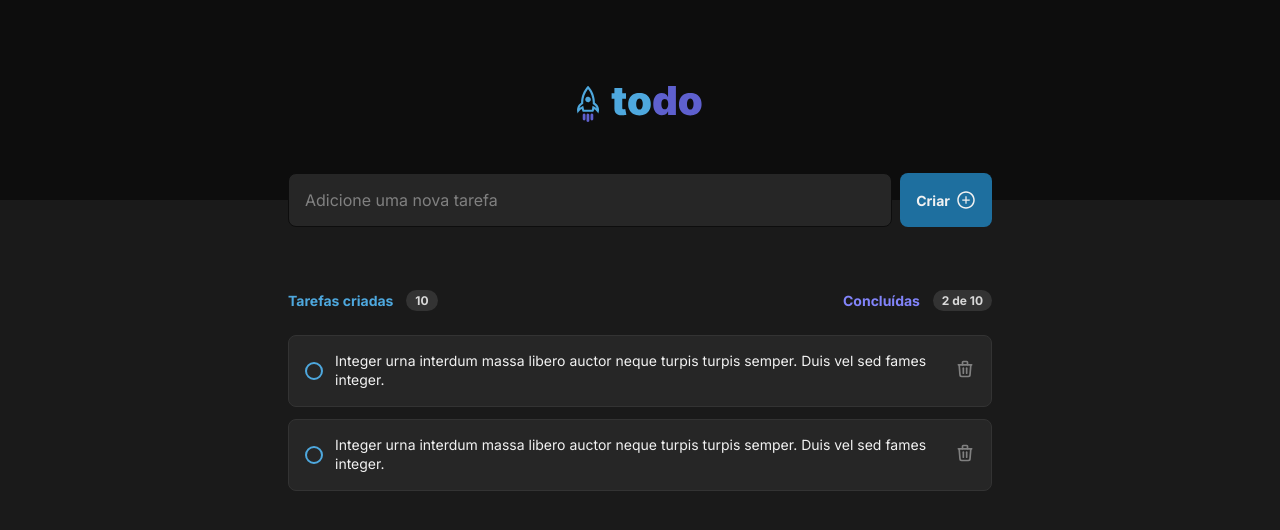
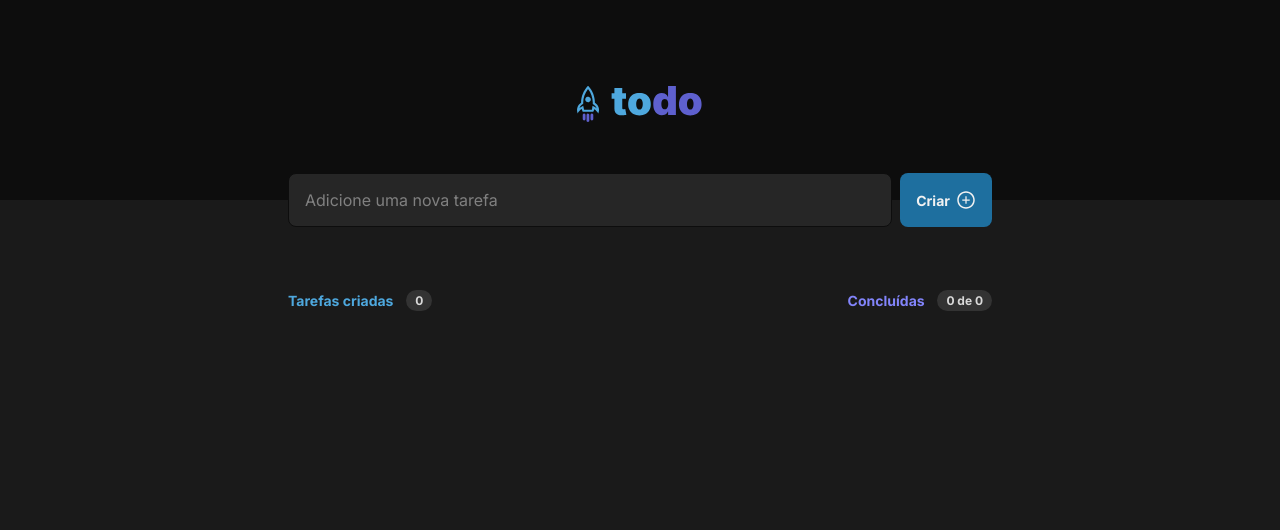
Before and after one commit to beadobruski/simple-todo, a React (Vite) app: page / in a window 1280 px wide. Shown: the top 530 px of the page. Built offline with nearby package versions, Linux system fonts and the light colour scheme.

Commit message:
feat: Create a new task

```diff
--- a/src/App.tsx
+++ b/src/App.tsx
@@ -1,11 +1,32 @@
+import { useState } from 'react';
+
 import { Header } from './components/Header';
 import { Tasks } from './components/Tasks';
 
+export interface ITask {
+  id: string;
+  title: string;
+  isCompleted: boolean;
+}
+
 export function App() {
+  const [tasks, setTasks] = useState<ITask[]>([]);
+
+  function handleAddTask(taskTitle: string) {
+    setTasks([
+      ...tasks,
+      {
+        id: crypto.randomUUID(),
+        title: taskTitle,
+        isCompleted: false,
+      },
+    ]);
+  }
+
   return (
     <div className="App">
-      <Header />
-      <Tasks />
+      <Header onAddTask={handleAddTask} />
+      <Tasks tasks={tasks} />
     </div>
   );
 }
--- a/src/components/Header/index.tsx
+++ b/src/components/Header/index.tsx
@@ -1,14 +1,38 @@
 import todoLogo from '../../assets/todoLogo.svg';
 import { AiOutlinePlusCircle } from 'react-icons/ai';
+
 import styles from './header.module.css';
+import { ChangeEvent, FormEvent, useState } from 'react';
 
-export function Header() {
+interface Props {
+  onAddTask: (taskTitle: string) => void;
+}
+
+export function Header({ onAddTask }: Props) {
+  const [title, setTitle] = useState('');
+
+  function handleSubmit(event: FormEvent) {
+    event.preventDefault();
+
+    onAddTask(title);
+    setTitle('');
+  }
+
+  function onChangeTitle(event: ChangeEvent<HTMLInputElement>) {
+    setTitle(event.target.value);
+  }
+
   return (
     <header className={styles.header}>
       <img src={todoLogo} alt="Logo do ToDo App" />
 
-      <form className={styles.newTaskForm}>
-        <input type="text" placeholder="Adicione uma nova tarefa" />
+      <form className={styles.newTaskForm} onSubmit={handleSubmit}>
+        <input
+          type="text"
+          placeholder="Adicione uma nova tarefa"
+          onChange={onChangeTitle}
+          value={title}
+        />
         <button>
           Criar
           <AiOutlinePlusCircle size={20} />
--- a/src/components/Task/index.tsx
+++ b/src/components/Task/index.tsx
@@ -1,17 +1,19 @@
 import { TbTrash } from 'react-icons/tb';
+import { ITask } from '../../App';
 import styles from './task.module.css';
 
-export function Task() {
+interface Props {
+  task: ITask;
+}
+
+export function Task({ task }: Props) {
   return (
     <div className={styles.task}>
       <button className={styles.checkContainer}>
         <div />
       </button>
 
-      <p>
-        Integer urna interdum massa libero auctor neque turpis turpis semper.
-        Duis vel sed fames integer.
-      </p>
+      <p>{task.title}</p>
 
       <button className={styles.deleteButton}>
         <TbTrash size={20} />
--- a/src/components/Tasks/index.tsx
+++ b/src/components/Tasks/index.tsx
@@ -1,24 +1,35 @@
+import { ITask } from '../../App';
 import { Task } from '../Task';
 import styles from './tasks.module.css';
 
-export function Tasks() {
+interface Props {
+  tasks: ITask[];
+}
+
+export function Tasks({ tasks }: Props) {
+  const tasksQuantity = tasks.length;
+  const completedTasks = tasks.filter((task) => task.isCompleted).length;
+
   return (
     <section className={styles.tasks}>
       <header className={styles.header}>
         <div>
           <p>Tarefas criadas</p>
-          <span>10</span>
+          <span>{tasksQuantity}</span>
         </div>
 
         <div>
           <p className={styles.textPurple}>Concluídas</p>
-          <span>2 de 10</span>
+          <span>
+            {completedTasks} de {tasksQuantity}
+          </span>
         </div>
       </header>
 
       <div className={styles.list}>
-        <Task />
-        <Task />
+        {tasks.map((task) => (
+          <Task key={task.id} task={task} />
+        ))}
       </div>
     </section>
   );
```
